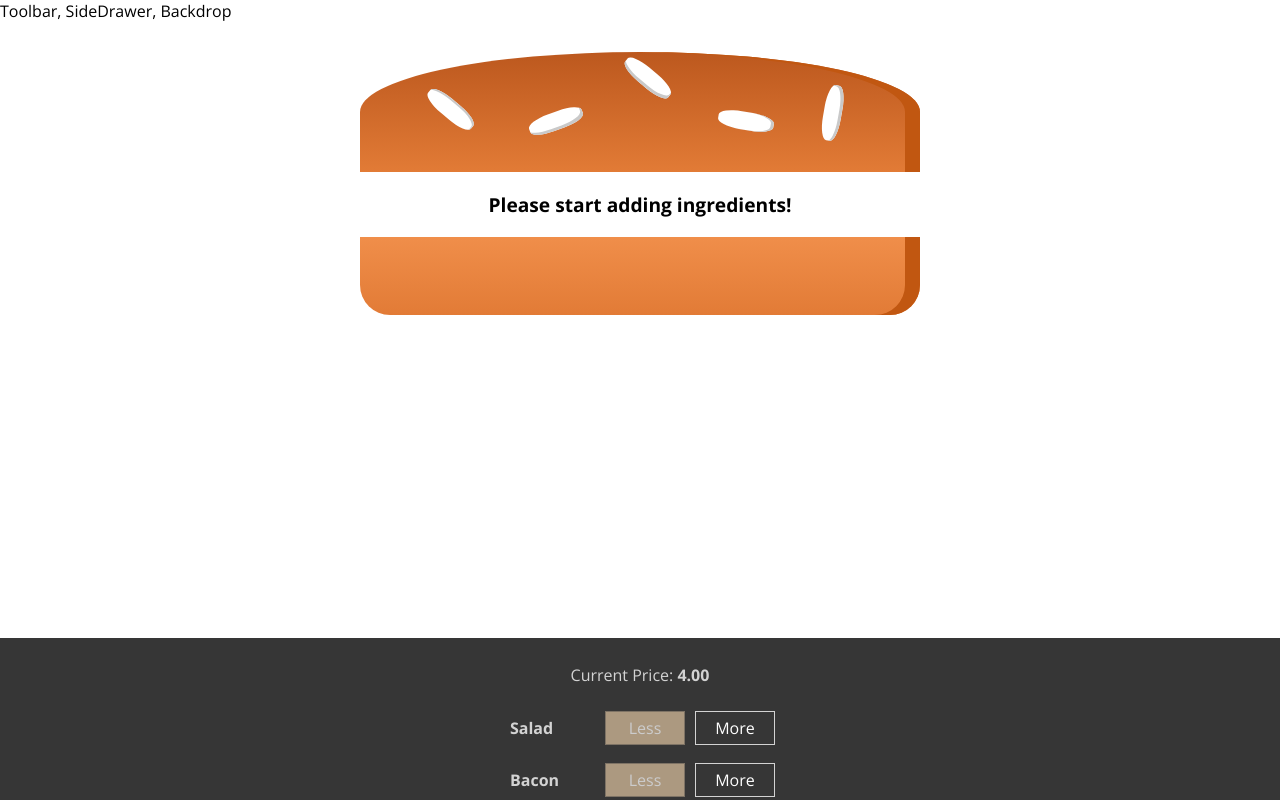
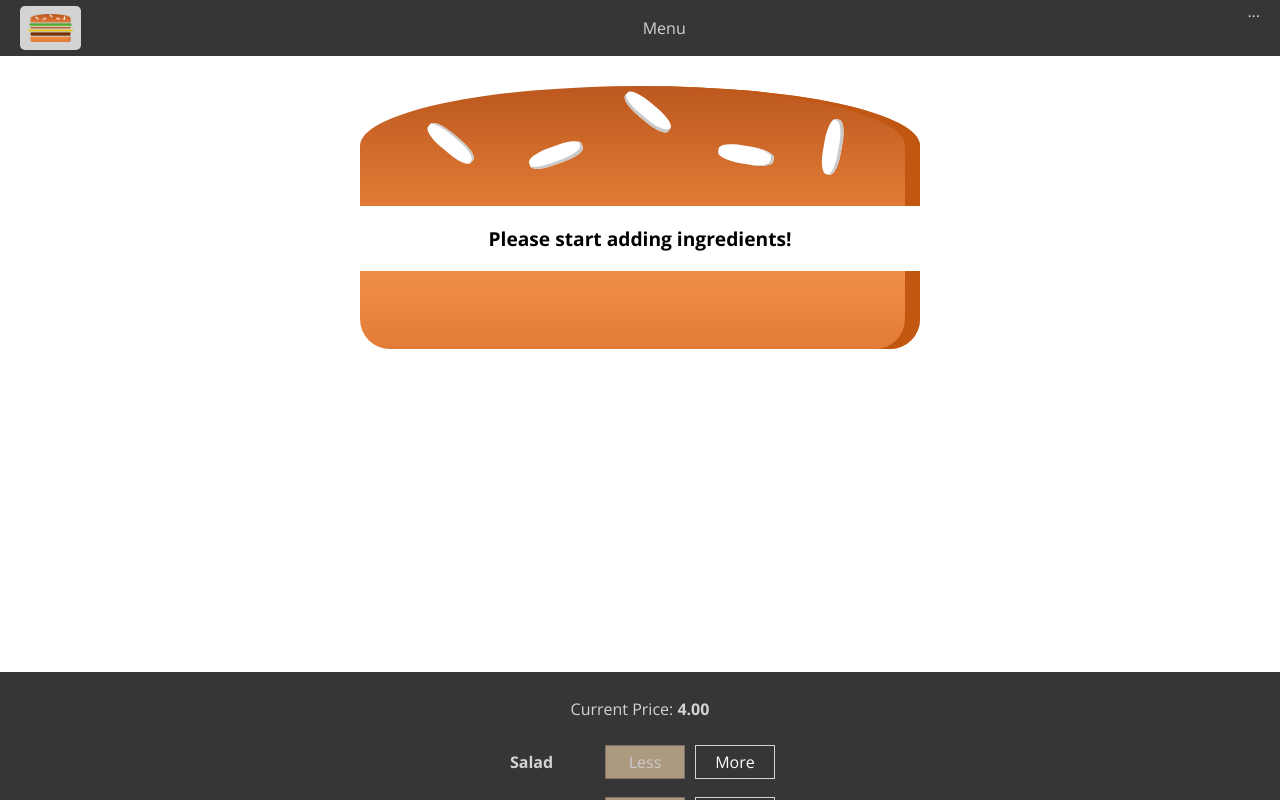
Before and after one commit to RobLMartin/burger-builder, a React app: page / in a window 1280 px wide. Shown: the top 800 px of the page. Built offline with nearby package versions, Linux system fonts and the light colour scheme.

Commit message:
add burger logo

```diff
--- a/src/components/Layout/Layout.css
+++ b/src/components/Layout/Layout.css
@@ -1,3 +1,3 @@
 .Content {
-    margin-top: 16px;
+    margin-top: 72px;
 }
--- a/src/components/Layout/Layout.js
+++ b/src/components/Layout/Layout.js
@@ -1,10 +1,11 @@
 import React from 'react';
 import Auxiliary from '../../hoc/Auxiliary';
 import styles from './Layout.css';
+import Toolbar from '../Navigation/Toolbar/Toolbar';
 
 const layout = (props) => (
     <Auxiliary>
-        <div>Toolbar, SideDrawer, Backdrop</div>
+        <Toolbar />
         <main className={styles.Content}>
             {props.children}
         </main>
--- /dev/null
+++ b/src/components/Logo/Logo.css
@@ -0,0 +1,11 @@
+.Logo {
+    background-color: lightgray;
+    padding: 8px;
+    height: 80%;
+    box-sizing: border-box;
+    border-radius: 5px;
+}
+
+.Logo img {
+    height: 100%;
+}
--- /dev/null
+++ b/src/components/Logo/Logo.js
@@ -0,0 +1,11 @@
+import React from 'react';
+import BurgerLogo from '../../assets/images/burger-logo.png';
+import styles from './Logo.css'
+
+const logo = (props) => (
+    <div className={styles.Logo}>
+        <img src={BurgerLogo} alt="Burger Builder" />
+    </div>
+);
+
+export default logo;
--- /dev/null
+++ b/src/components/Navigation/Toolbar/Toolbar.css
@@ -0,0 +1,20 @@
+.Toolbar {
+    height: 56px;
+    width: 100%;
+    position: fixed;
+    top: 0;
+    left: 0;
+    background-color: #363636;
+    color: lightgray;
+    display: flex;
+    justify-content: space-between;
+    align-items: center;
+    padding: 0 20px;
+    box-sizing: border-box;
+    z-index: 90;
+}
+
+.Toolbar nav {
+    height: 100%;
+
+}
--- /dev/null
+++ b/src/components/Navigation/Toolbar/Toolbar.js
@@ -0,0 +1,17 @@
+import React from 'react';
+import styles from './Toolbar.css';
+import Logo from '../../Logo/Logo';
+
+const toolbar = (props) => {
+    return (
+        <header className={styles.Toolbar}>
+            <Logo />
+            <div>Menu</div>
+            <nav>
+                ...
+            </nav>
+        </header>
+    );
+};
+
+export default toolbar;
```
Also changed, not shown: src/assets/images/burger-logo.png (added).
